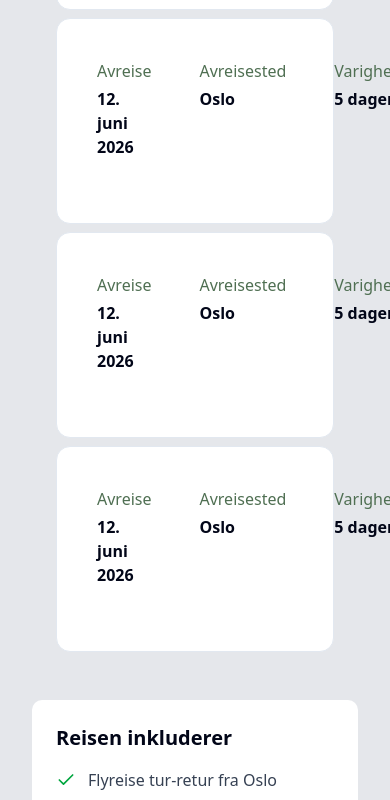
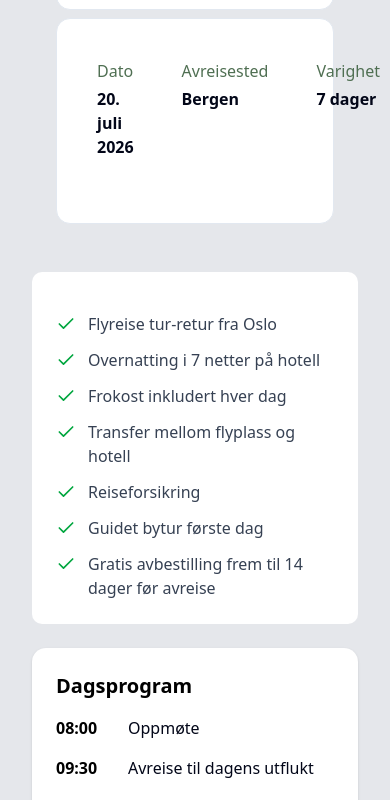
Before and after one commit to TheodorTredal/Senior-opplevelser-frontend, a Next.js app: page /reiser/1 in a window 390 px wide. Shown: the part 1193-1993 px from the top of the page. Built offline with nearby package versions, Linux system fonts and the light colour scheme.

Commit message:
Kurs og seminar siden er snart ferdig

```diff
--- a/app/kurs-og-seminar/[kursOgSeminarSideid]/page.tsx
+++ b/app/kurs-og-seminar/[kursOgSeminarSideid]/page.tsx
@@ -1,17 +1,101 @@
+import { KursOgSeminarBreadcrumb } from "@/src/components/reiseBreadCrumb";
+import { InfoOmOpplevelsen } from "@/src/components/infoOmTuren";
+import { StickyBestillingsButtonKursOgSeminar } from "@/src/components/stickyBestillingsButton";
+import { DatoOgPriserKursOgSeminarer } from "@/src/components/datoOgPris";
+import OpplevelsenInkluderer from "@/src/components/opplevelsenInkluderer";
+
+
+
+const kursOgSeminarSpesifikkInfo = [
+  {
+    id: "1",
+    dato: "12. juni 2026",
+    sted: "Bergen",
+    varighet: "5 timer",
+    pris: "995 kr",
+  },
+  {
+    id: "2",
+    dato: "20. juli 2026",
+    sted: "Bergen",
+    varighet: "5 timer",
+    pris: "995 kr",
+  },
+]
+
+const inkludert = [
+  "Guidet vinsmaking med erfaren sommelier",
+  "Smaking av 5-7 utvalgte viner",
+  "Introduksjon til druer, produksjon og smaksnoter",
+  "Lett servering som passer til vinene",
+  "Tilgang til eksklusive viner som ikke selges i butikk",
+  "Mulighet for kjøp av favorittvinene etter smakingen",
+  "Hyggelig og sosial opplevelse i stemningsfulle omgivelser",
+]
+
+
 interface PageProps {
-  params: { kursOgSeminarSideid: string }
+  params: {
+    kursOgSeminarSideid: string;
+  }
 }
 
+const altImg = "https://placehold.co/1200x600";
+
 const KursOgSeminarerPage = async ({ params }: PageProps) => {
-  const { kursOgSeminarSideid } = params
 
-  // Her kan du hente data basert på kursOgSeminarSideid
-  // const data = await fetch(...)
+    const { kursOgSeminarSideid } = await params;
 
-  return (
-    <div>
-      <h1>Dette er kurset/seminaret: {kursOgSeminarSideid}</h1>
-    </div>
+      const title = kursOgSeminarSideid
+    .replaceAll("-", " ")
+    .replace(/\b\w/g, (l) => l.toUpperCase())
+
+
+    return (
+    <main className="flex flex-col space-y-6 min-h-screen p-8 bg-gray-200 pb-24">
+
+        <KursOgSeminarBreadcrumb title={title}></KursOgSeminarBreadcrumb>
+
+        <section className="space-y-2">
+            <h1 className="text-2xl font-bold">
+              {title}
+            </h1>
+        </section>
+
+        {/* Bilde */}
+        <section>
+          <img
+            src="https://placehold.co/1200x600"
+            alt={altImg}
+            className="w-full h-96 object-cover rounded-xl"
+          />
+        </section>
+
+        <StickyBestillingsButtonKursOgSeminar />
+
+        <div id="etter-bilde-trigger" />
+
+        <section id="om-kurset" className="scroll-mt-24">
+            <InfoOmOpplevelsen
+            tittel="Tittel"
+            innhold="vinsmaking på hotel grand terminus"
+            lesMerInnhold="Mer info om vinsmaking på hotel terminus"
+            ></InfoOmOpplevelsen>
+        </section>
+
+        <section id="dato-og-priser" className="scroll-mt-24">
+            <DatoOgPriserKursOgSeminarer avganger={kursOgSeminarSpesifikkInfo}></DatoOgPriserKursOgSeminarer>
+        </section>
+
+        <section id="kurset-inkluderer">
+            <OpplevelsenInkluderer
+                inkludert={inkludert}
+            >
+            </OpplevelsenInkluderer>
+        </section>
+
+
+    </main>
   )
 }
 
--- a/app/reiser/[reiseSideId]/page.tsx
+++ b/app/reiser/[reiseSideId]/page.tsx
@@ -1,7 +1,7 @@
 import { ReiseBreadcrumb } from "@/src/components/reiseBreadCrumb"
-import { InfoOmReisen } from "@/src/components/infoOmTuren";
+import { InfoOmOpplevelsen } from "@/src/components/infoOmTuren";
 import { DatoOgPriser } from "@/src/components/datoOgPris";
-import { ReisenInkluderer } from "@/src/components/reisenInkluderer";
+import { OpplevelsenInkluderer } from "@/src/components/opplevelsenInkluderer";
 import { ReiseProgramKomponent } from "@/src/components/reiseProgram";
 import { StickyBestillingsButton } from "@/src/components/stickyBestillingsButton";
 
@@ -19,6 +19,35 @@ const dagsProgram = [
   { tid: "18:30", aktivitet: "Felles middag" },
   { tid: "20:00", aktivitet: "Buss tilbake" },
 ]
+
+const avganger = [
+  {
+    id: "1",
+    dato: "12. juni 2026",
+    sted: "Oslo",
+    varighet: "5 dager",
+    pris: "1 995 kr",
+  },
+  {
+    id: "2",
+    dato: "20. juli 2026",
+    sted: "Bergen",
+    varighet: "7 dager",
+    pris: "2 495 kr",
+  },
+]
+
+
+const inkludert = [
+  "Flyreise tur-retur fra Oslo",
+  "Overnatting i 7 netter på hotell",
+  "Frokost inkludert hver dag",
+  "Transfer mellom flyplass og hotell",
+  "Reiseforsikring",
+  "Guidet bytur første dag",
+  "Gratis avbestilling frem til 14 dager før avreise",
+]
+
 
 
 export default async function ReisePage({
@@ -59,37 +88,32 @@ export default async function ReisePage({
 
         {/* Info */}
         <section id="om-reisen" className="scroll-mt-24">
-          <InfoOmReisen />
+          <InfoOmOpplevelsen
+            tittel="Om reisen"
+            innhold="Denne reisen tar deg med gjennom spektakulære landskap,
+                    fjorder og ikoniske utsiktspunkt."
+            lesMerInnhold="Turen inkluderer guidede opplevelser, komfortabel transport
+                            og nøye utvalgte stopp langs veien.
+
+                            Du får god tid til fotografering, korte fotturer og lokale
+                            matopplevelser - perfekt både for førstegangsbesøkende og
+                            erfarne reisende."
+          />
         </section>
 
         <section id="dato-og-priser" className="scroll-mt-24">
             <div>
-                <DatoOgPriser></DatoOgPriser>
+                <DatoOgPriser avganger={avganger}></DatoOgPriser>
             </div>
         </section>
 
         <section id="reisen-inkluderer" className="scroll-mt-24">
-            <ReisenInkluderer></ReisenInkluderer>
+            <OpplevelsenInkluderer inkludert={inkludert}></OpplevelsenInkluderer>
         </section>
 
         <section id="program" className="scroll-mt-24">
           <ReiseProgramKomponent program={dagsProgram}></ReiseProgramKomponent>
         </section>
-
-
-
     </main>
-
-
   )
 }
-
-
-
-/**
- * 1. Kort om destinasjonen
- *
- * 2. Dato og prid
- *
- * 3. Hva som er inkludert i prisen
- */
--- a/src/components/datoOgPris.tsx
+++ b/src/components/datoOgPris.tsx
@@ -1,18 +1,44 @@
+"use client";
+
 
 import { Button } from "@/components/ui/button"
 
-export const DatoOgPris = () => {
+export interface AvreiseProps {
+  id: string;
+  dato: string;
+  sted: string;
+  varighet: string;
+  pris: string;
+}
+
+export interface DatoOgPrisProps {
+  avreise: AvreiseProps;
+  onBestill?: (id: string) => void;
+}
+
+
+export interface DatoOgPriserProps {
+  avganger: AvreiseProps[];
+}
+
+
+export const DatoOgPris = ({ avreise, onBestill}: DatoOgPrisProps) => {
   return (
     <div className="w-full rounded-xl border bg-background">
       <div className="flex justify-between p-4">
-        <InfoItem label="Avreise" value="12. juni 2026" />
-        <InfoItem label="Avreisested" value="Oslo" />
-        <InfoItem label="Varighet" value="5 dager" />
-        <InfoItem label="Pris fra" value="1 995 kr" />
+        <InfoItem label="Dato" value={avreise.dato} />
+        <InfoItem label="Avreisested" value={avreise.sted} />
+        <InfoItem label="Varighet" value={avreise.varighet} />
+        <InfoItem label="Pris fra" value={avreise.pris} />
 
         <div className="flex items-center">
-            <Button className="bg-brand-blue"
-            size="lg">Bestill reise</Button>
+            <Button
+              className="bg-brand-blue"
+              size="lg"
+              onClick={() => onBestill?.(avreise.id)}
+            >
+              Bestill reise
+            </Button>
         </div>
       </div>
     </div>
@@ -38,14 +64,70 @@ const InfoItem = ({
 
 
 
-export const DatoOgPriser = () => {
+
+export const DatoOgPriser = ({ avganger }: DatoOgPriserProps) => {
 
     return (
         <div className="space-y-2 p-6">
-            <DatoOgPris></DatoOgPris>
-            <DatoOgPris></DatoOgPris>
-            <DatoOgPris></DatoOgPris>
-            <DatoOgPris></DatoOgPris>
+          {avganger.map((avreise) => (
+            <DatoOgPris
+              key={avreise.id}
+              avreise={avreise}
+              onBestill={(id) => {
+                console.log("Bestiller avreise:", id);
+              }}
+
+            ></DatoOgPris>
+          ))}
         </div>
     )
 }
+
+
+
+
+
+export const DatoOgPrisKursOgSeminar = ({ avreise, onBestill}: DatoOgPrisProps) => {
+  return (
+    <div className="w-full rounded-xl border bg-background">
+      <div className="flex justify-between p-4">
+        <InfoItem label="Dato" value={avreise.dato} />
+        <InfoItem label="Sted" value={avreise.sted} />
+        <InfoItem label="Varighet" value={avreise.varighet} />
+        <InfoItem label="Pris fra" value={avreise.pris} />
+
+        <div className="flex items-center">
+            <Button
+              className="bg-brand-blue"
+              size="lg"
+              onClick={() => onBestill?.(avreise.id)}
+            >
+              Bestill reise
+            </Button>
+        </div>
+      </div>
+    </div>
+  )
+}
+
+
+
+
+
+export const DatoOgPriserKursOgSeminarer = ({ avganger }: DatoOgPriserProps) => {
+
+    return (
+        <div className="space-y-2 p-6">
+          {avganger.map((avreise) => (
+            <DatoOgPrisKursOgSeminar
+              key={avreise.id}
+              avreise={avreise}
+              onBestill={(id) => {
+                console.log("Bestiller avreise:", id);
+              }}
+
+            ></DatoOgPrisKursOgSeminar>
+          ))}
+        </div>
+    )
+}
--- /dev/null
+++ b/src/components/opplevelsenInkluderer.tsx
@@ -0,0 +1,65 @@
+import { Check } from 'lucide-react';
+
+/**
+ * Skal ha bullet points over hva reisen inkluderer.
+ */
+const inkludert = [
+  'Flyreise tur-retur fra Oslo',
+  'Overnatting i 7 netter på hotell',
+  'Frokost inkludert hver dag',
+  'Transfer mellom flyplass og hotell',
+  'Reiseforsikring',
+  'Guidet bytur første dag',
+  'Gratis avbestilling frem til 14 dager før avreise'
+];
+
+
+export interface OpplevelsenInkludererProps {
+  inkludert: string[];
+  title?: string;
+}
+
+
+export const OpplevelsenInkluderer = ({ inkludert, title}: OpplevelsenInkludererProps) => {
+
+
+  const midpoint = Math.ceil(inkludert.length / 2);
+  const leftColumn = inkludert.slice(0, midpoint);
+  const rightColumn = inkludert.slice(midpoint);
+
+  return (
+    <div className="w-full p-6 rounded-lg bg-white">
+      <h3 className="text-xl font-semibold mb-4">
+        {title}
+      </h3>
+
+      <div className="grid grid-cols-1 md:grid-cols-2 gap-x-8 gap-y-3">
+        {Array.from({ length: 2 }).map((_, colIndex) => {
+          const columnItems = inkludert.slice(
+            colIndex * midpoint,
+            (colIndex + 1) * midpoint
+          )
+
+          return (
+            <ul key={colIndex} className="space-y-3">
+              {columnItems.map((item, index) => (
+                <li
+                  key={`${colIndex}-${index}`}
+                  className="flex items-start gap-3"
+                >
+                  <Check className="w-5 h-5 text-green-600 mt-0.5 shrink-0" />
+                  <span className="text-gray-700">
+                    {item}
+                  </span>
+                </li>
+              ))}
+            </ul>
+          )
+        })}
+      </div>
+    </div>
+  )
+
+};
+
+export default OpplevelsenInkluderer;
--- a/src/components/reisenInkluderer.tsx
+++ /dev/null
@@ -1,47 +0,0 @@
-import React from 'react';
-import { Check } from 'lucide-react';
-
-/**
- * Skal ha bullet points over hva reisen inkluderer.
- */
-const inkludert = [
-  'Flyreise tur-retur fra Oslo',
-  'Overnatting i 7 netter på hotell',
-  'Frokost inkludert hver dag',
-  'Transfer mellom flyplass og hotell',
-  'Reiseforsikring',
-  'Guidet bytur første dag',
-  'Gratis avbestilling frem til 14 dager før avreise'
-];
-
-export const ReisenInkluderer = () => {
-  const midpoint = Math.ceil(inkludert.length / 2);
-  const leftColumn = inkludert.slice(0, midpoint);
-  const rightColumn = inkludert.slice(midpoint);
-
-  return (
-    <div className="w-full p-6 rounded-lg bg-white">
-      <h3 className="text-xl font-semibold mb-4">Reisen inkluderer</h3>
-      <div className="grid grid-cols-1 md:grid-cols-2 gap-x-8 gap-y-3">
-        <ul className="space-y-3">
-          {leftColumn.map((item, index) => (
-            <li key={index} className="flex items-start gap-3">
-              <Check className="w-5 h-5 text-green-600 mt-0.5" />
-              <span className="text-gray-700">{item}</span>
-            </li>
-          ))}
-        </ul>
-        <ul className="space-y-3">
-          {rightColumn.map((item, index) => (
-            <li key={index} className="flex items-start gap-3">
-              <Check className="w-5 h-5 text-green-600 mt-0.5" />
-              <span className="text-gray-700">{item}</span>
-            </li>
-          ))}
-        </ul>
-      </div>
-    </div>
-  );
-};
-
-export default ReisenInkluderer;
```
Also changed, not shown: src/components/infoOmTuren.tsx (+33 -15 lines), src/components/reiseBreadCrumb.tsx (+28 -0 lines), src/components/stickyBestillingsButton.tsx (+47 -24 lines).
